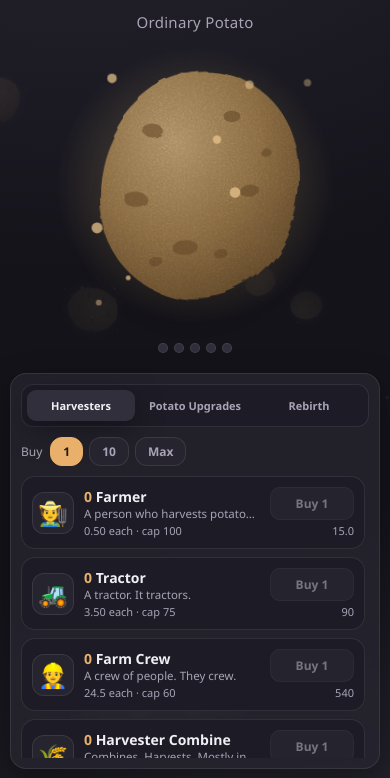
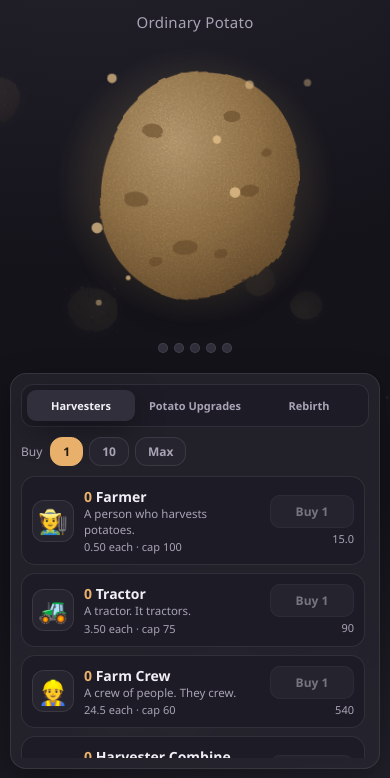
Before and after one commit to ben0551/potato-clicker, a plain HTML site: page index.html in a window 390 px wide. Shown: the part 66-844 px from the top of the page. Drawn offline with Linux system fonts and the light colour scheme.

Commit message:
Wrap harvester flavour text on narrow screens instead of truncating it
The one-line ellipsis cut jokes like the UFO description short on phones.

```diff
--- a/css/style.css
+++ b/css/style.css
@@ -319,6 +319,16 @@ button:disabled { opacity: 0.42; cursor: not-allowed; }
   text-overflow: ellipsis;
   white-space: nowrap;
 }
+/* Narrow screens have no room for one line of flavour text — wrap instead of
+   truncating, so the jokes survive. */
+@media (max-width: 860px) {
+  .row .desc {
+    white-space: normal;
+    overflow: visible;
+    text-overflow: clip;
+    line-height: 1.35;
+  }
+}
 .row .meta {
   font-size: 11px;
   color: var(--muted);
```
